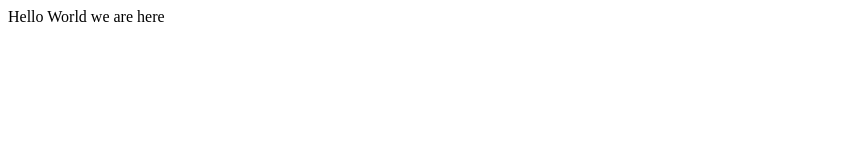
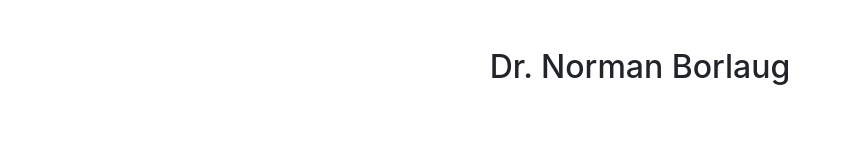
Before and after one commit to abmAsadullah/SimpleProject, a plain HTML site: page index.html in a window 1280 px wide. Shown: the whole page, without its empty margins (0-843 px from the left). Drawn offline with nearby package versions, Linux system fonts and the light colour scheme.

Commit message:
added heading

```diff
--- a/index.html
+++ b/index.html
@@ -4,23 +4,20 @@
     <meta charset="UTF-8">
     <title>Fork Me! FCC: Test Suite Template</title>
     <link rel="stylesheet" href="css/style.css">
+    <link rel="stylesheet" href="https://stackpath.bootstrapcdn.com/bootstrap/4.5.0/css/bootstrap.min.css" integrity="sha384-9aIt2nRpC12Uk9gS9baDl411NQApFmC26EwAOH8WgZl5MYYxFfc+NcPb1dKGj7Sk" crossorigin="anonymous">
+  <script src="https://code.jquery.com/jquery-3.5.1.slim.min.js" integrity="sha384-DfXdz2htPH0lsSSs5nCTpuj/zy4C+OGpamoFVy38MVBnE+IbbVYUew+OrCXaRkfj" crossorigin="anonymous"></script>
+  <script src="https://cdn.jsdelivr.net/npm/popper.js@1.16.0/dist/umd/popper.min.js" integrity="sha384-Q6E9RHvbIyZFJoft+2mJbHaEWldlvI9IOYy5n3zV9zzTtmI3UksdQRVvoxMfooAo" crossorigin="anonymous"></script>
+    <script src="https://stackpath.bootstrapcdn.com/bootstrap/4.5.0/js/bootstrap.min.js" integrity="sha384-OgVRvuATP1z7JjHLkuOU7Xw704+h835Lr+6QL9UvYjZE3Ipu6Tp75j7Bh/kR0JKI" crossorigin="anonymous"></script>
   </head>
 
   <body>
     <script src="https://cdn.freecodecamp.org/testable-projects-fcc/v1/bundle.js"></script>
-    Hello World we are here
-    <!--
+      <div id="main" class="container">
+          <div id="title" class="text-center mt-5">
+                   <h2>Dr. Norman Borlaug</h2>
+          </div>
 
-    Hello Camper!
-
-    For now, the test suite only works in Chrome!
-    Please read the README below in the JS Editor before beginning.
-    Feel free to delete this message once you have read it.
-    Good luck and Happy Coding!
-
-    - The freeCodeCamp Team
-
-    -->
+      </div>
     <script  src="js/index.js"></script>
   </body>
 </html>
```
